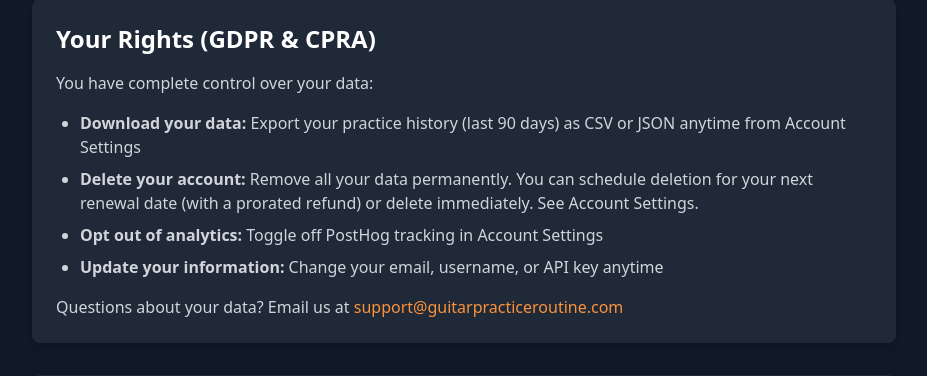
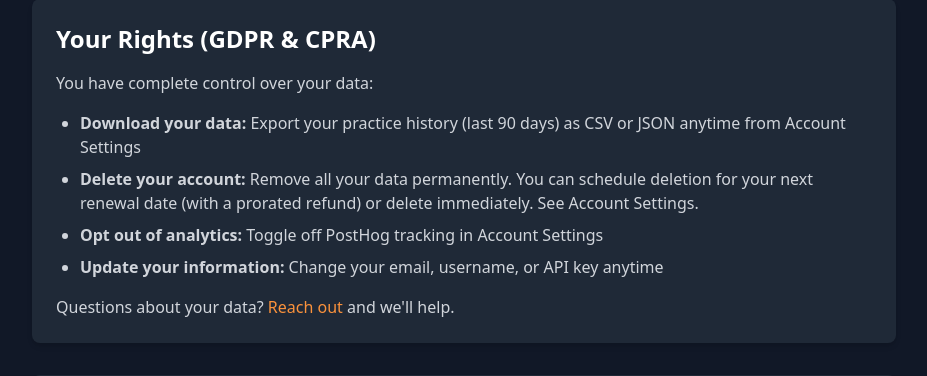
Before and after one commit to slshults/gpra-web, a Python web app: template app/templates/privacy.html.jinja in a window 1280 px wide. Shown: the part 1014-1390 px from the top of the page, without its empty margins (176-1103 px from the left). Run offline with Jinja, Linux system fonts and the light colour scheme; the template is opened without the code that fills it, so the values that code supplies are empty.

Commit message:
Nav stuff

```diff
--- a/app/billing.py
+++ b/app/billing.py
@@ -96,7 +96,9 @@ def create_checkout_session(db: Session):
                 'border_style': 'rounded',
                 'background_color': '#1f2937',  # gray-800 - matches GPRA dark background
                 'button_color': '#ea580c',      # orange-600 - matches GPRA primary buttons
-            }
+            },
+            # Allow users to enter promotion codes on Stripe's checkout page
+            'allow_promotion_codes': True,
         }
 
         # Note: proration_behavior is NOT supported by Checkout Session API
--- a/app/static/js/components/FAQPage.jsx
+++ b/app/static/js/components/FAQPage.jsx
@@ -395,10 +395,10 @@ const FAQPage = () => {
           If you didn't find what you're looking for, feel free to reach out.
         </p>
         <a
-          href="mailto:support@guitarpracticeroutine.com"
+          href="#"
           className="inline-block px-4 py-2 bg-orange-600 hover:bg-orange-700 text-white rounded-md transition-colors"
         >
-          Contact support
+          Share feedback
         </a>
       </div>
     </div>
--- a/app/templates/faq.html.jinja
+++ b/app/templates/faq.html.jinja
@@ -503,9 +503,9 @@
             <p class="text-gray-700 dark:text-gray-300 mb-4">
                 If you didn't find what you're looking for, feel free to reach out.
             </p>
-            <a href="mailto:support@guitarpracticeroutine.com"
+            <a href="#"
                class="inline-block px-4 py-2 bg-orange-600 hover:bg-orange-700 text-white rounded-md transition-colors">
-                Contact support
+                Share feedback
             </a>
         </div>
 
--- a/app/templates/privacy.html.jinja
+++ b/app/templates/privacy.html.jinja
@@ -119,8 +119,8 @@
                     <li><strong>Update your information:</strong> Change your email, username, or API key anytime</li>
                 </ul>
                 <p class="mt-4">
-                    Questions about your data? Email us at <a href="mailto:support@guitarpracticeroutine.com"
-                    class="text-orange-600 dark:text-orange-400 hover:underline">support@guitarpracticeroutine.com</a>
+                    Questions about your data? <a href="#"
+                    class="text-orange-600 dark:text-orange-400 hover:underline">Reach out</a> and we'll help.
                 </p>
             </div>
         </div>
@@ -238,12 +238,12 @@
             <h2 class="text-2xl font-semibold text-gray-900 dark:text-white mb-4">Questions or Concerns?</h2>
             <p class="text-gray-700 dark:text-gray-300">
                 We're here to help! If you have questions about this privacy policy or want to exercise your data rights
-                (access, deletion, export), email us at:
+                (access, deletion, export):
             </p>
             <p class="mt-2">
-                <a href="mailto:support@guitarpracticeroutine.com"
-                   class="text-lg font-semibold text-orange-600 dark:text-orange-400 hover:underline">
-                    support@guitarpracticeroutine.com
+                <a href="#"
+                   class="inline-block px-4 py-2 bg-orange-600 hover:bg-orange-700 text-white rounded-md transition-colors">
+                    Reach out
                 </a>
             </p>
         </div>
```
Also changed, not shown: app/templates/terms.html.jinja (+3 -4 lines), app/utils/email_templates.py (+4 -8 lines), app/static/js/main.js, 1 other file.
